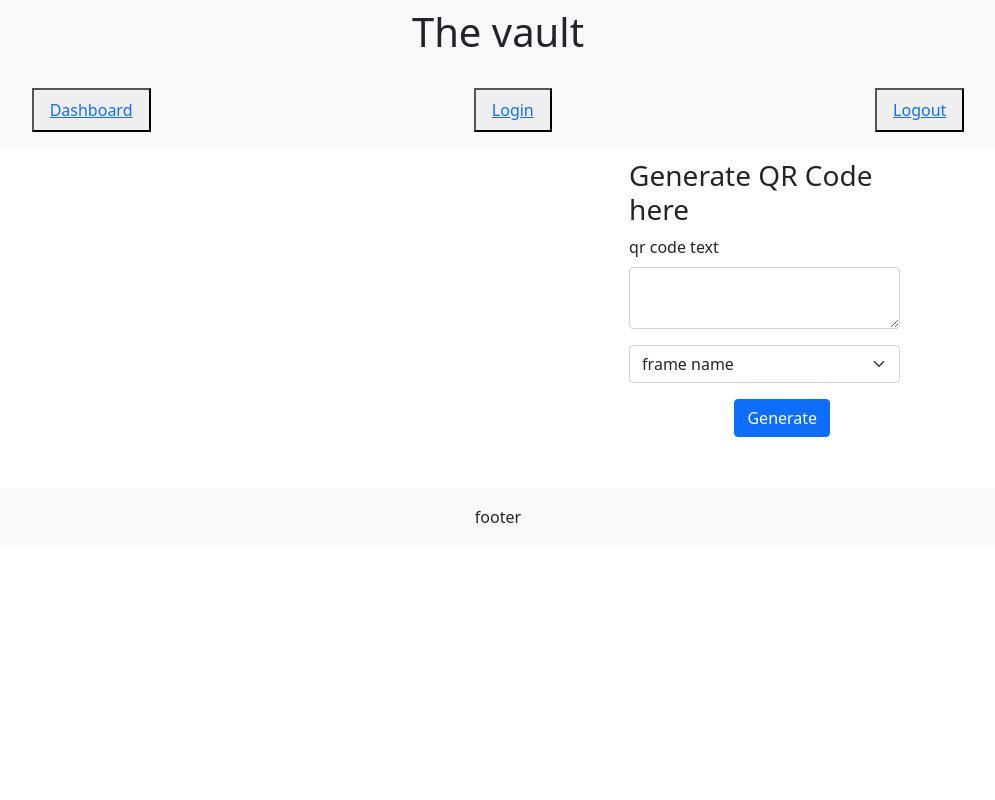
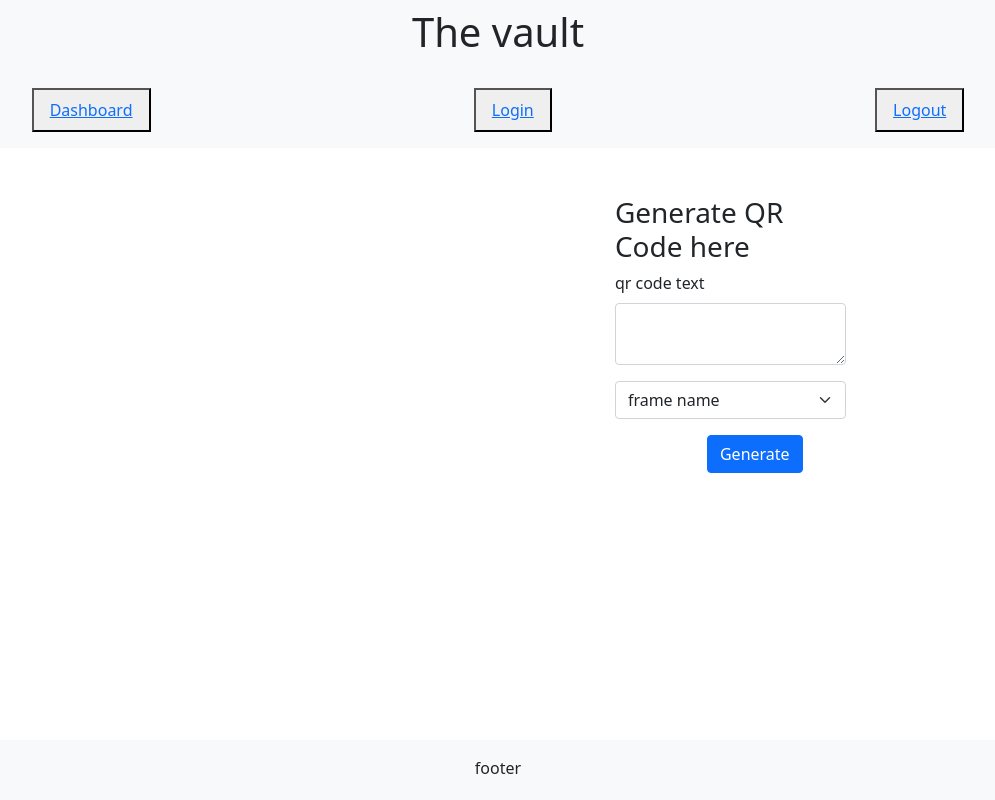
Before and after one commit to dsalvino/qr-vault, a React (Create React App) app in the folder client/: page /dashboard in a window 1280 px wide. Shown: the whole page, without its empty margins (142-1137 px from the left). Built offline with nearby package versions, Linux system fonts and the light colour scheme; no server answers.

Commit message:
created a sticky footer i guess

```diff
--- a/client/src/App.css
+++ b/client/src/App.css
@@ -36,3 +36,10 @@
     transform: rotate(360deg);
   }
 }
+
+.footer {
+  position: absolute;
+  bottom: 0;
+  width: 100%;
+  height: 60px;
+}
--- a/client/src/App.js
+++ b/client/src/App.js
@@ -14,7 +14,6 @@ import './App.css';
 function App() {
   return (
     <Router>
-      <>
         <Header />
         <Switch>
           <Route exact path='/' component={Home} />
@@ -23,7 +22,6 @@ function App() {
           <Route exact path='/dashboard' component={Dashboard} />
         </Switch>
         <Footer />
-      </>
     </Router>
   );
 }
--- a/client/src/components/Body/body.js
+++ b/client/src/components/Body/body.js
@@ -37,7 +37,7 @@ const Body = () => {
     }
 
     return (
-        <>
+        <div className="container">
             <div className='container-fluid'>
                 <div className='row'>
                     <Col size="md-5" id="aside">
@@ -77,7 +77,7 @@ const Body = () => {
                     </Col>
                 </div>
             </div>
-        </>
+        </div>
     )
 }
 
--- a/client/src/components/Container/container.js
+++ b/client/src/components/Container/container.js
@@ -3,7 +3,7 @@ import React from 'react';
 const Container = ({ children }) => {
     return (
         <>
-            <div className="h-75 d-flex justify-content-center align-items-center">
+            <div className="d-flex justify-content-center align-items-center">
                 {children}
             </div>
         </>
--- /dev/null
+++ b/client/src/components/Image/image.css
@@ -0,0 +1,4 @@
+#singleQR {
+    max-width: 100%;
+    max-height: 100%;
+}
--- a/client/src/components/footer/footer.js
+++ b/client/src/components/footer/footer.js
@@ -3,7 +3,7 @@ import React from 'react';
 const Footer = () => {
     return (
         <>
-            <footer className="footer mt-auto py-3 bg-light">
+            <footer className="footer mt-auto py-3 bg-light" id="sticky-footer">
                 <div className="container text-center">
                     <span>footer</span>
                 </div>
--- a/client/src/components/header/header.js
+++ b/client/src/components/header/header.js
@@ -11,7 +11,7 @@ const Jumbotron = () => {
 
     return (
         <>
-            <nav className="navbar bg-light">
+            <nav className="navbar bg-light header-vh">
                 <div className="container-fluid justify-content-center">
                     <h1 className="text-center" id="name">The vault</h1>
                 </div>
```
Also changed, not shown: client/src/components/Image/image.js (+2 -1 lines).
